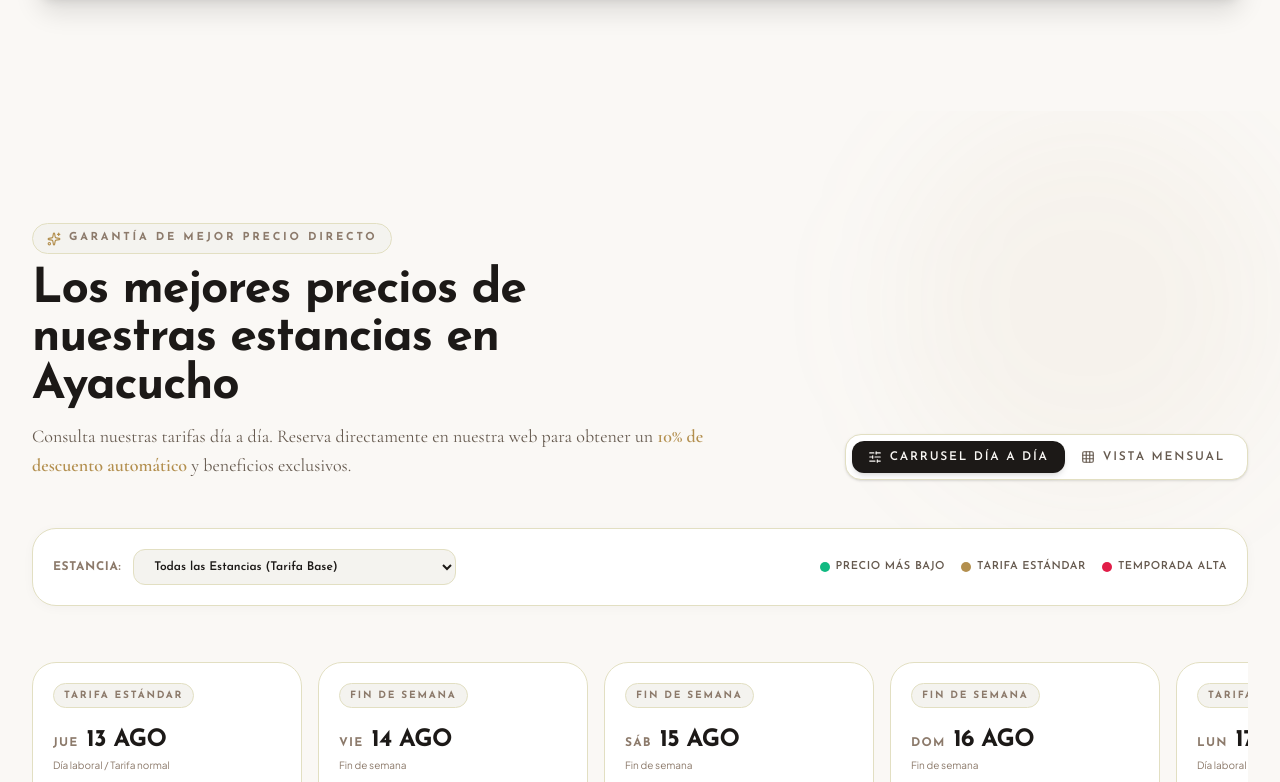
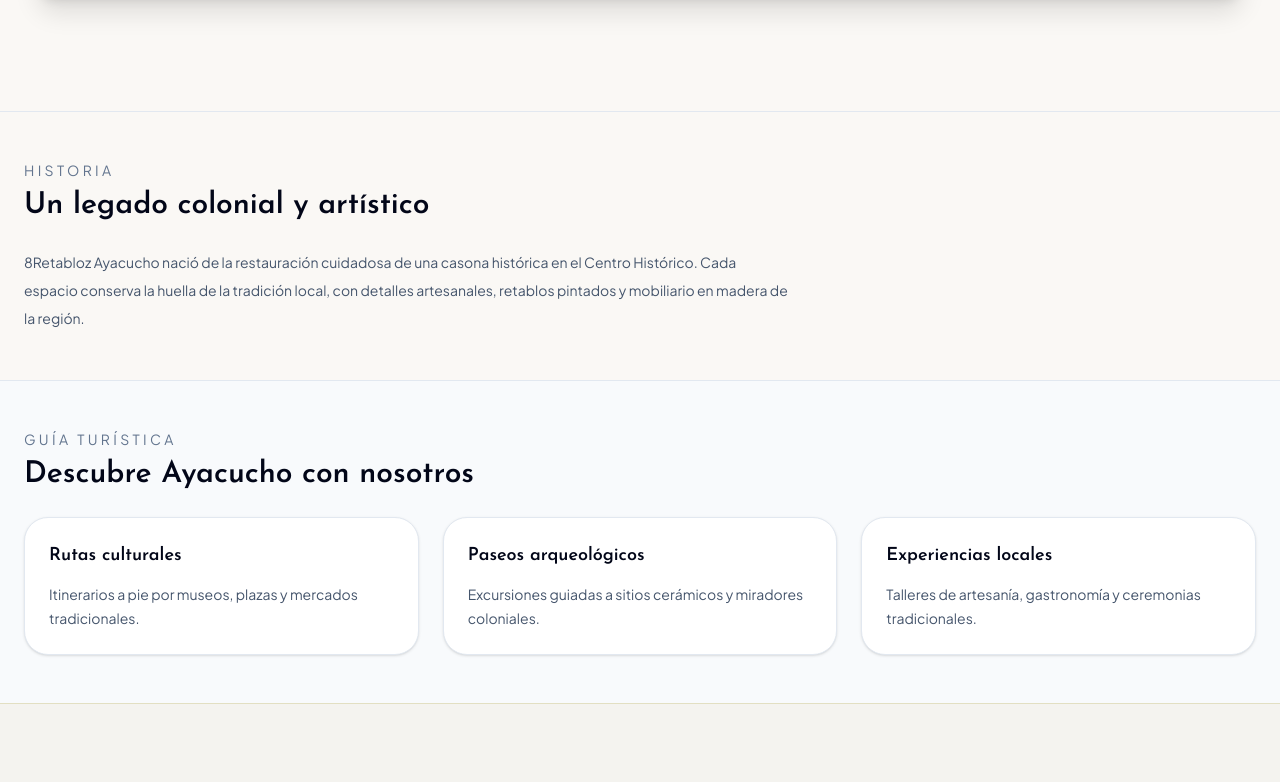
Before and after one commit to zayalaore-star/8retabloz-nextjs-notebook, a Next.js app: page / in a window 1280 px wide. Shown: the part 2098-2880 px from the top of the page. Built offline with nearby package versions, Linux system fonts and the light colour scheme.

Commit message:
hide sections

```diff
--- a/app/page.tsx
+++ b/app/page.tsx
@@ -103,7 +103,7 @@ export default function HomePage() {
           />
         </section>
 
-        <section id="tarifas-calendario">
+        {/* <section id="tarifas-calendario">
           <RatesCalendarSection onOpenBooking={handleOpenBooking} />
         </section>
 
@@ -112,7 +112,7 @@ export default function HomePage() {
             onSelectSuite={(suiteId) => setSelectedSuiteId(suiteId)}
             onOpenBooking={handleOpenBooking}
           />
-        </section>
+        </section> */}
 
         {/* <section id="experiencias">
           <Experiences onOpenBooking={handleOpenBooking} />
```
